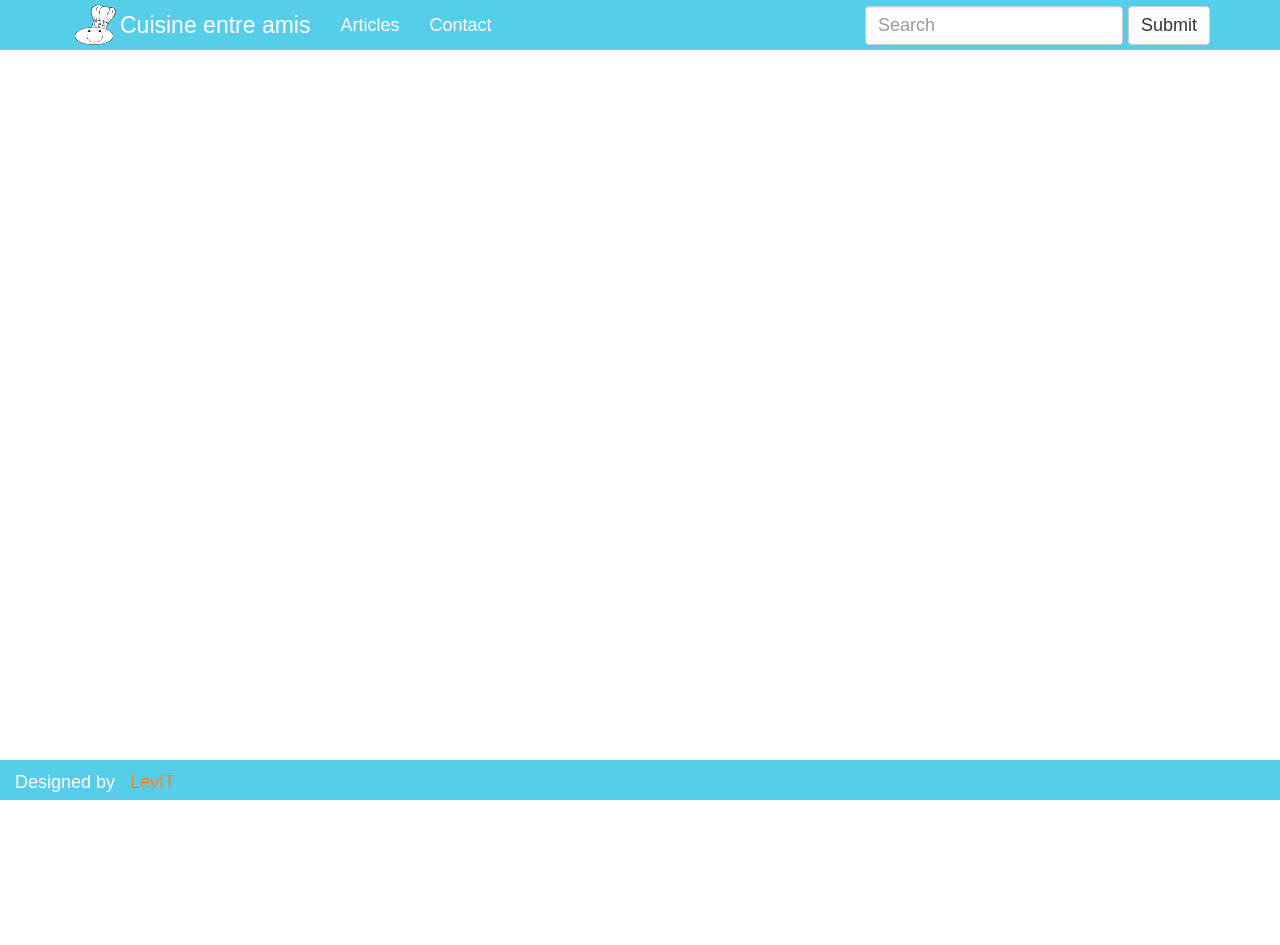
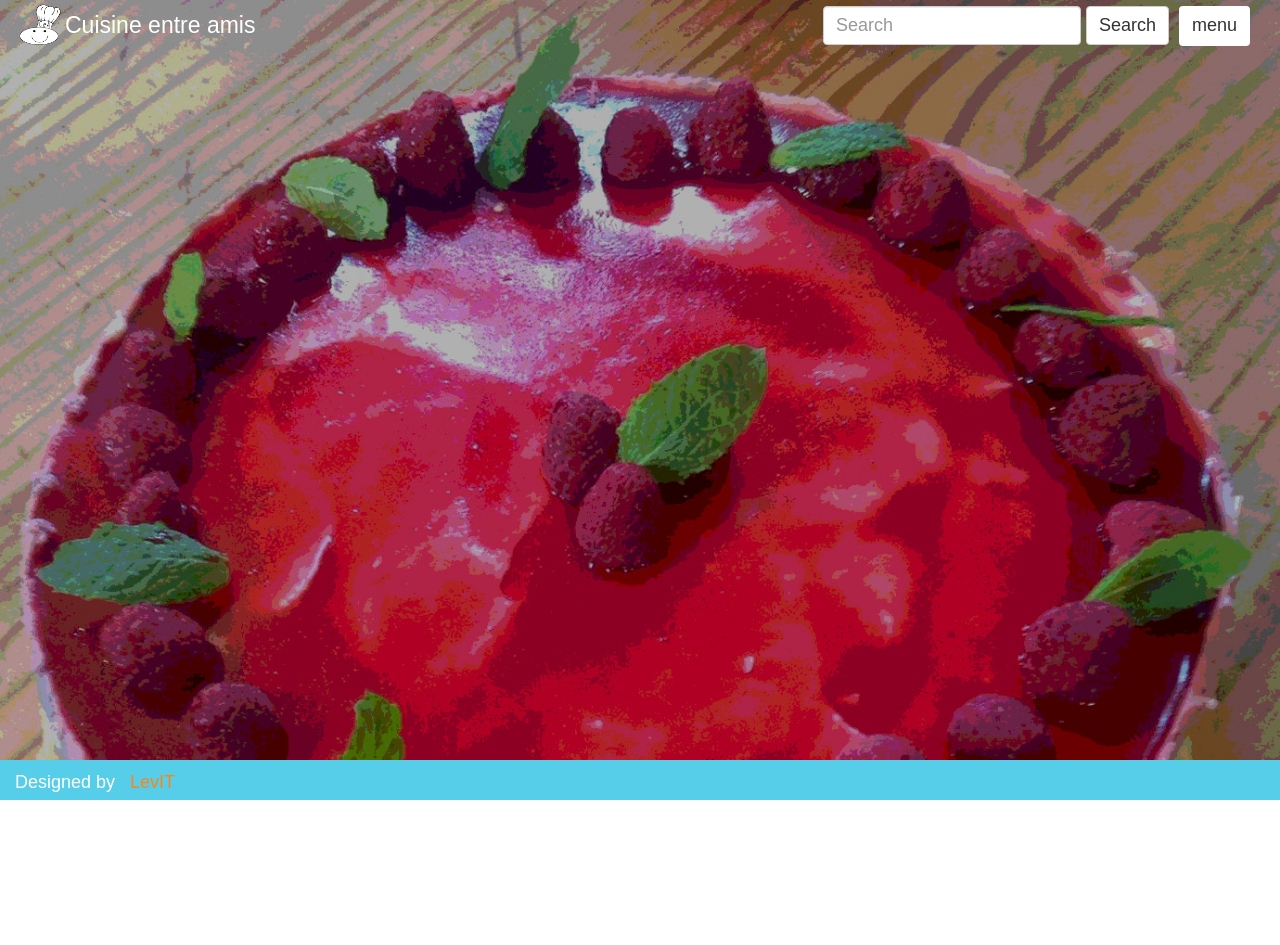
Before and after one commit to Leila20/cuisine-entre-amis, a Django app: page / in a window 1280 px wide. After the commit the page ends 800 px from the top, so only its background shows below. Run offline with Django 3.2, Linux system fonts and the light colour scheme; data that the repository does not hold is empty; parts of the project's set-up code (start-up, migrations or seed data) failed here and were passed over; some libraries are stand-ins or nearby versions; some web fonts are replaced.

Commit message:
:heavy_plus_sign creating first step of the blog

```diff
--- a/cuisine_entre_amis/templates/base.html
+++ b/cuisine_entre_amis/templates/base.html
@@ -28,7 +28,7 @@
 
   <body>
     <!-- Fixed navbar -->
-    <nav class="navbar navbar-fixed-top">
+    <nav class="navbar navbar-top">
       <div class="container">
         <div class="navbar-header">
           <img class="logo-top" src="{% static "img/logo.png" %}">
@@ -38,18 +38,25 @@
             <span class="icon-bar"></span>
             <span class="icon-bar"></span>
           </button>
-        <a class="navbar-brand" href="#">Cuisine entre amis</a>
+          <a class="navbar-brand" href="#">Cuisine entre amis</a>
         </div>
         <div id="navbar" class="navbar-collapse collapse">
           <ul class="menu nav navbar-nav">
-            <li class="active"><a href="{% url 'post' %}">Articles</a></li>
-            <li class="active"><a href="{% url 'contact' %}">Contact</a></li>
+            <div class="btn-group">
+              <button class="btn dropdown-toggle" type="button" id="dropdownmenu" data-toggle="dropdown" aria-haspopup="true" aria-expended="false">
+                menu
+              </button>
+              <div class="dropdown-menu" aria-labelledby="dropdownmenu">
+                <li><a class="dropdown-item" href="{% url 'post' %}">Articles</a></li>
+                <li><a class="dropdown-item" href="{% url 'contact' %}">Contact</a></li>
+              </div>
+            </div>
           </ul>
           <form method="get" action="{% url 'search' %}" class="navbar-form search navbar-right" role="search">
             <div class="form-group">
               <input type="text" class="form-control" name="q" value="{{ request.GET.q }}" placeholder="Search">
             </div>
-            <button type="Submit" class="btn btn-default">Submit</button>
+            <button type="Submit" class="btn btn-default">Search</button>
           </form>
         </div><!--/.nav-collapse -->
       </div>
--- a/cuisine_entre_amis/templates/cuisine_entre_amis/post.html
+++ b/cuisine_entre_amis/templates/cuisine_entre_amis/post.html
@@ -10,11 +10,7 @@
       <div class="container">
         <div class="article-body">
             <div class="article-text">
-              <small>publish on {{object.publish_on}}</small>
               <p>{{object.intro|linebreaks}}</p>
-            </div>
-            <div class="intro-pic">
-              <img src="{{object.intro_pic.url}}">
             </div>
             {% for tag in object.tags.all %}
             <a href="{% url 'tagged_entries' tag.slug %}" class="tag btn btn-default btn-sm">{{ tag }}</a>
--- a/cuisine_entre_amis/views.py
+++ b/cuisine_entre_amis/views.py
@@ -3,7 +3,7 @@ from django.views.generic.edit import FormView
 
 from django.db.models import Q
 
-from django.core.urlresolvers import reverse_lazy
+from django.urls import reverse_lazy
 
 from taggit.models import Tag
 
--- a/sass/css/_custom.scss
+++ b/sass/css/_custom.scss
@@ -4,23 +4,22 @@ main {
   margin-bottom:                70px;
 }
 
-.navbar-fixed-top {
-  background-color:             $brand-primary;
-  height:                       5%;
-  padding-bottom:               0;
-  margin-bottom:                0;
-
+.navbar-top {
+  background:                   url("../../static/img/gateau.jpg");
+  background-repeat:            no-repeat;
+  background-size:              cover;
+  height:                       100%;
+  width:                        100%;
+  padding:                      0;
+  margin:                       0;
+  border:                       0;
+  border-radius:                0;
 
   .container {
-    height:                     100%;
-  }
-
-  .search {
-    float:                      right;
+    width:                      100%;
   }
 
   .navbar-header {
-
 
     img {
       float:                    left;
@@ -38,8 +37,18 @@ main {
   }
 
   .menu {
-    a {
-      color:                    $white;
+
+    float:                      right;
+    margin-left:                10px;
+    margin-top:                 2px;
+    padding-bottom:             8px;
+    padding-top:                4px;
+
+    .btn-group {
+
+      .btn {
+        background-color:       $white;
+      }
     }
 
     a:hover, a:focus {
@@ -62,7 +71,7 @@ main {
       color:                    #ff8316;
     }
     a:active, a:hover {
-      text-decoration:        none;
+      text-decoration:          none;
     }
   }
 }
--- a/sass/css/_details.scss
+++ b/sass/css/_details.scss
@@ -1,7 +1,7 @@
-main {
- min-height: 100%;
+.title-article {
+  width:                      100%;
+
+  h2 {
+    font-family:              "fontleroybrownregular";
+  }
 }
-
-.container-fluid {
-  margin-top: -50px;
-}
--- a/urls.py
+++ b/urls.py
@@ -19,7 +19,7 @@ urlpatterns = [
     # Examples:
     # url(r'^blog/', include('blog.urls')),
 
-    url(r'^admin/', include(admin.site.urls)),
+    url(r'^admin/', admin.site.urls),
     url(r'^contact/$', ContactView.as_view(template_name='cuisine_entre_amis/contact.html'), name='contact'),
     url(r'^tagged/(?P<slug>[\w-]+)\.html$', PostTaggedView.as_view(), name='tagged_entries'),
     url(r'search\.html$', PostSearchView.as_view(), name='search'),
```
Also changed, not shown: cuisine_entre_amis/templates/cuisine_entre_amis/post_details.html (+26 -4 lines), sass/css/_contact.scss (+5 -4 lines), sass/css/_post.scss (+10 -25 lines), settings.py (+5 -6 lines), cuisine_entre_amis/static/css/site.css, cuisine_entre_amis/static/img/gateau.jpg (added).
